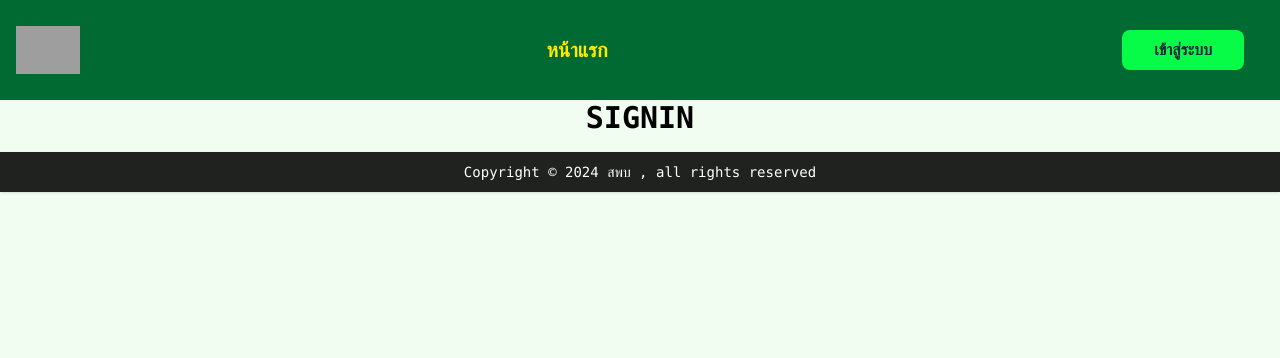
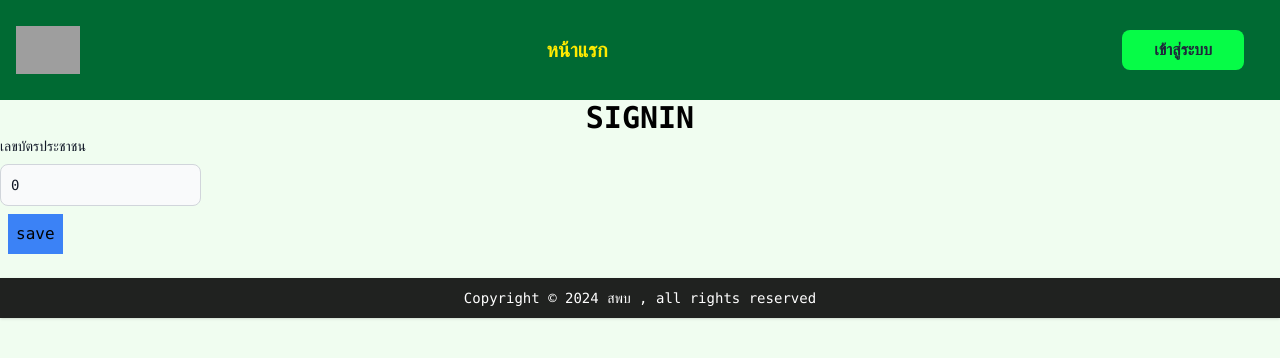
Before and after one commit to Ghfewdev/newp, a Next.js app: page /signup in a window 1280 px wide. Shown: the top 358 px of the page. Built offline with nearby package versions, Linux system fonts and the light colour scheme; grey boxes are pictures that could not be loaded.

Commit message:
7/25/2024

```diff
--- a/app/about/page.jsx
+++ b/app/about/page.jsx
@@ -38,6 +38,7 @@
     const [times1, setTimes1] = useState()
     const [date1, setDate1] = useState()
     const [date2, setDate2] = useState()
+    const [citice, setCitice] = useState("")
 
     var com
     var cond
@@ -55,7 +56,7 @@
     const Agecal = (val) => {
         const inputage = String(val).split("-")[0];
         const ret = Number(d.getFullYear()) - Number(inputage)
-        if(Number(ret) >= 60) {
+        if (Number(ret) >= 60) {
             document.getElementById("condition1").checked = true
             document.getElementById("condition7").required = false
         } else {
@@ -119,8 +120,11 @@
         setHosname(localStorage.getItem("department"))
     }
 
-    const waym = () => {
-        console.log(way)
+    const waym = (val) => {
+        if (isNaN(Number(val))) {
+            alert("ต้องใส้ข้อมูลเป็นตัวเลข")
+            setCitice("")
+        }
     }
 
     const eva = () => {
@@ -333,6 +337,10 @@
 
     const con = (val, val2) => {
 
+        if (document.querySelector('input[name="mett"]:checked').value === "เข้าเงื่อนไขการขอใช้รถ") {
+            document.getElementById("addre").hidden = false
+        }
+
         if (document.getElementById('condition6').checked === true) {
             document.getElementById("alther").disabled = false
             document.getElementById("alther").focus()
@@ -344,17 +352,8 @@
             document.getElementById("alther").required = false
             document.getElementById("alther").disabled = true
         }
-        if (document.getElementById('condition-1').checked === true) {
-            document.getElementById("calther").disabled = false
-            document.getElementById("calther").focus()
-            document.getElementById("calther").required = true
-            document.getElementById('condition-1').value = document.getElementById("alther").value
-        }
-        else if (document.getElementById('condition-1').checked === false) {
-            document.getElementById("calther").value = ""
-            document.getElementById("calther").required = false
-            document.getElementById("calther").disabled = true
-        }
+
+
         if (document.getElementById("condition7").checked === true)
             document.getElementById("ihid").hidden = false
         else if (document.getElementById("condition7").checked === false)
@@ -403,9 +402,25 @@
 
         }
 
-        if (document.querySelector('input[name="mett"]:checked').value === "เข้าเงื่อนไขการขอใช้รถ") {
-            document.getElementById("addre").hidden = false
+        if (document.getElementById('condition-1').checked === true) {
+            document.getElementById("calther").disabled = false
+            document.getElementById("calther").focus()
+            document.getElementById("calther").required = true
+            document.getElementById('condition-1').value = document.getElementById("alther").value
+
         }
+        else if (document.getElementById('condition-1').checked === false) {
+            document.getElementById("calther").value = ""
+            document.getElementById("calther").required = false
+            document.getElementById("calther").disabled = true
+
+        }
+        if(val === false) {
+            document.getElementById("rech").hidden = true
+            document.getElementById("addre").hidden = true
+        }
+
+
     }
 
     const redio = (val, val2, val3) => {
@@ -661,7 +676,8 @@
                     <div className="grid gap-6 mb-6 md:grid-cols-3 pl-6 pr-6 mt-6">
                         <div>
                             <label className="block mb-2 text-sm font-medium text-gray-900 dark:text-white">เลขบัตรประชาชน</label>
-                            <input type="number" id="sitizen" className="bg-gray-50 border border-gray-300 text-gray-900 text-sm rounded-lg focus:ring-blue-500 focus:border-blue-500 block w-auto p-2.5 dark:bg-gray-700 dark:border-gray-600 dark:placeholder-gray-400 dark:text-white dark:focus:ring-blue-500 dark:focus:border-blue-500" maxLength={13} required />
+                            <input type="text" id="sitizen" value={citice} onChange={e => { setCitice(e.target.value), waym(e.target.value) }} className="bg-gray-50 border border-gray-300 text-gray-900 text-sm rounded-lg focus:ring-blue-500 focus:border-blue-500 block w-auto p-2.5 dark:bg-gray-700 dark:border-gray-600 dark:placeholder-gray-400 dark:text-white dark:focus:ring-blue-500 dark:focus:border-blue-500" minLength={13} maxLength={13} required />
+
                         </div>
                     </div>
 
@@ -773,7 +789,7 @@
                                         <label className='ml-2 mr-2'>: อื่น ๆ ระบุ </label>
                                         <input type="text" id='alther' className=" border rounded-md border-black-400 active:border-black disabled:border-black-300" disabled />
                                     </div><div className=''>
-                                        <input type="checkbox" onClick={e => con()} id="condition-1" name="condition" value="ไม่เข้าเงื่อนไขเนื่องจาก " className="w-4 h-4 text-blue-600 bg-gray-100 border-gray-300 focus:ring-blue-500 dark:focus:ring-blue-600 dark:ring-offset-gray-800 focus:ring-2 dark:bg-gray-700 dark:border-gray-600" />
+                                        <input type="checkbox" onClick={e => con(e.target.checked)} id="condition-1" name="condition" value="ไม่เข้าเงื่อนไขเนื่องจาก " className="w-4 h-4 text-blue-600 bg-gray-100 border-gray-300 focus:ring-blue-500 dark:focus:ring-blue-600 dark:ring-offset-gray-800 focus:ring-2 dark:bg-gray-700 dark:border-gray-600" />
                                         <label className='ml-2 mr-2'>: ไม่เข้าเงื่อนไขขอรับบริการ เนื่องจาก ระบุ</label>
                                         <input type="text" id='calther' className="w-full border rounded-md border-black-400 active:border-black disabled:border-black-300" disabled />
                                     </div>
--- a/app/signup/page.jsx
+++ b/app/signup/page.jsx
@@ -1,12 +1,34 @@
-import React from 'react'
-
-export const metadata = {
-    title: "Sign Up",
-    description: "Sign Up Now"
-}
+"use client"
+import React, { useState } from 'react'
 
 export default function Signup() {
+  const [citi, setCiti] = useState(false);
+  const [che13, setChe13] = useState(0);
+  const submitform = () => {
+    if (che13.length !== 13) {
+      alert("เลขบัตรประชาชนไม่ถูกต้อง")
+    } else {
+      alert("OK")
+    }
+  }
+  const checking13 = (val) => {
+    if(val.length !== 13) {
+      setCiti(true);
+      document.getElementById("c13").disabled === false
+    } else {
+      setCiti(false);
+      document.getElementById("c13").disabled === true
+    }
+  }
   return (
-    <p className="font-bold text-center uppercase text-3xl">Signin</p>
+    <>
+      <p className="font-bold text-center uppercase text-3xl">Signin</p>
+      <form action={submitform}>
+        <label className="block mb-2 text-sm font-medium text-gray-900 dark:text-white">เลขบัตรประชาชน</label>
+        <input type="text" value={che13} onChange={e => {setChe13(e.target.value), checking13(e.target.value)}} id="sitizen" className="bg-gray-50 border border-gray-300 text-gray-900 text-sm rounded-lg focus:ring-blue-500 focus:border-blue-500 block w-auto p-2.5 dark:bg-gray-700 dark:border-gray-600 dark:placeholder-gray-400 dark:text-white dark:focus:ring-blue-500 dark:focus:border-blue-500" minLength={13} maxLength={13} required />
+        <button id='c13' type='submit' className='p-2 bg-blue-500 m-2 hover:bg-green-500 disabled:bg-slate-500'>save</button>
+      </form>
+    </>
+
   )
 }
```
